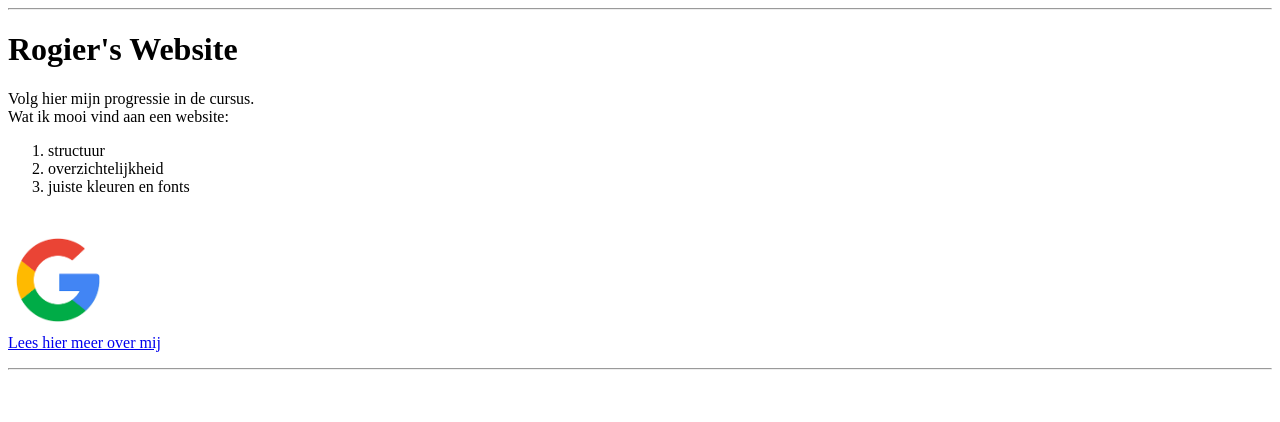
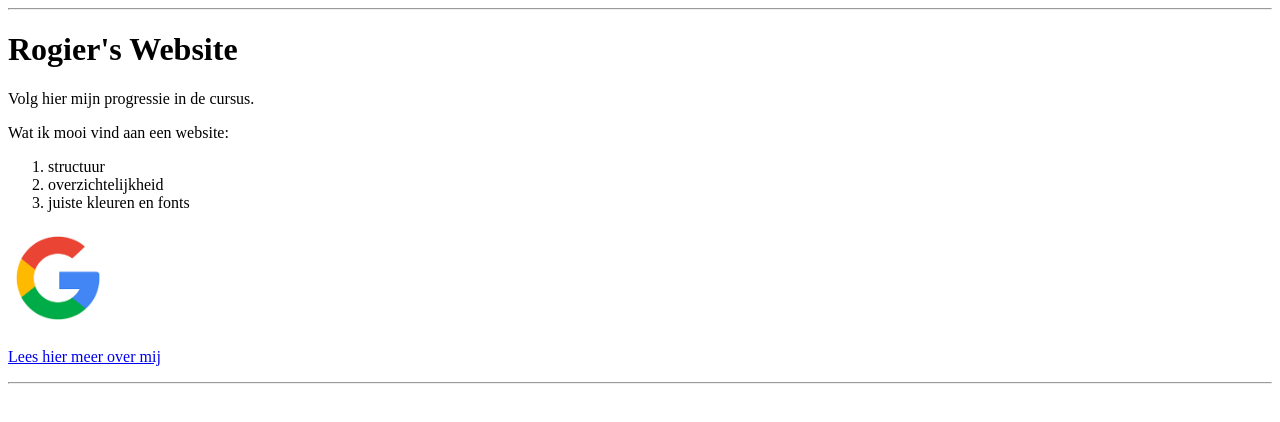
Before and after one commit to rogerthat666/eerste_html_opdracht, a plain HTML site: page index.html in a window 1280 px wide. Drawn offline with Linux system fonts and the light colour scheme.

Commit message:
Update index.html

```diff
--- a/index.html
+++ b/index.html
@@ -12,17 +12,19 @@
       <p>
           Volg hier mijn progressie in de cursus.
 
-            <br>
-
+        </p>
+        <p>
             Wat ik mooi vind aan een website:
             <ol>
                  <li>structuur</li>
                  <li>overzichtelijkheid</li>
                  <li>juiste kleuren en fonts</li>
             </ol>
-          <br>
+        </p>
+          <p>
           <a href="http://www.google.nl" target="_blank"><img width="100" src="img/google.png"></a>
-          <br>
+        </p>
+        <p>
           <a href="about.html">Lees hier meer over mij</a>
 
       </p>
```
